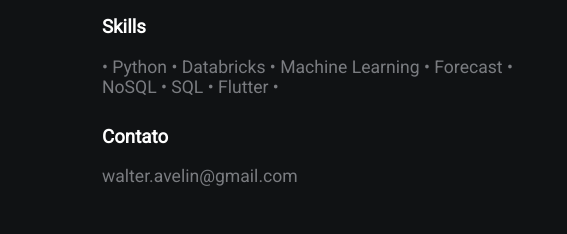
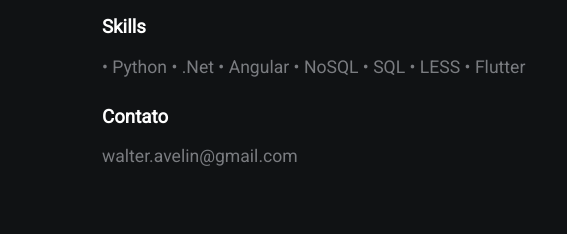
Before and after one commit to walteravelino/walteravelino.github.io, a plain HTML site: page index.html in a window 1280 px wide. Shown: the part 292-526 px from the top of the page, 538-1105 px from the left. Drawn offline with Linux system fonts and the light colour scheme.

Commit message:
Revert "Publish"

```diff
--- a/index.html
+++ b/index.html
@@ -25,7 +25,7 @@
             <h3 class="white">Sobre mim</h3>
             <p>Compartilhar conhecimentos, ajudar a comunidade e aprender coisas novas continuamente. Esses são meus objetivos.</p>
             <h3 class="white">Skills</h3>
-            <p>• Python • Databricks • Machine Learning • Forecast • NoSQL • SQL • Flutter • </p>
+            <p>• Python • .Net • Angular • NoSQL • SQL • LESS • Flutter</p>
             <!-- <h2>Projetos</h2>
             <a href="https://github.com/walteravelino/Projetos/tree/master/JS-OCR">JS-OCR</a>
             <a href="https://github.com/walteravelino/Projetos/tree/master/SwiftFlappyBird">SwiftFlappyBird</a>
```
Also changed, not shown: 1 other file.
